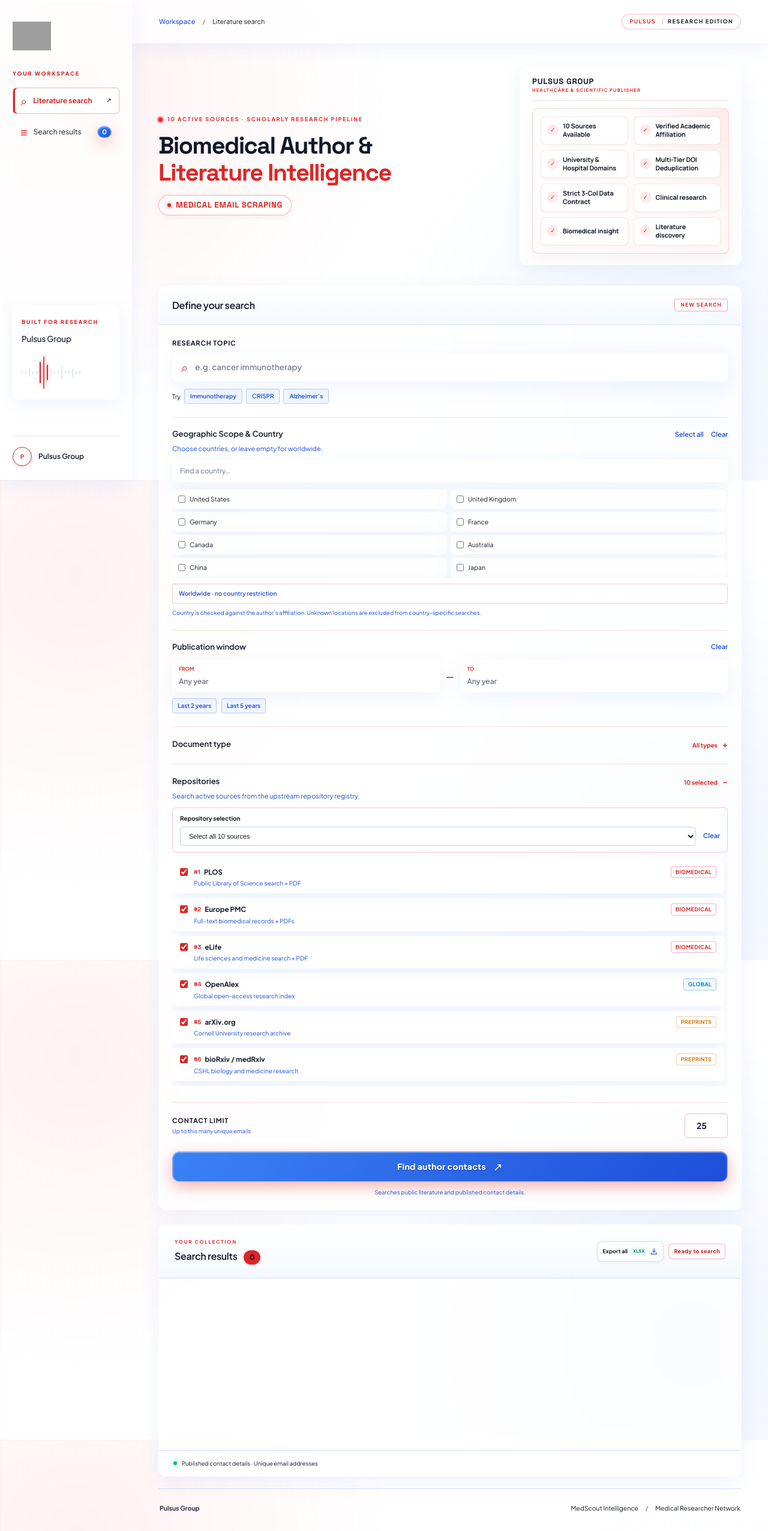
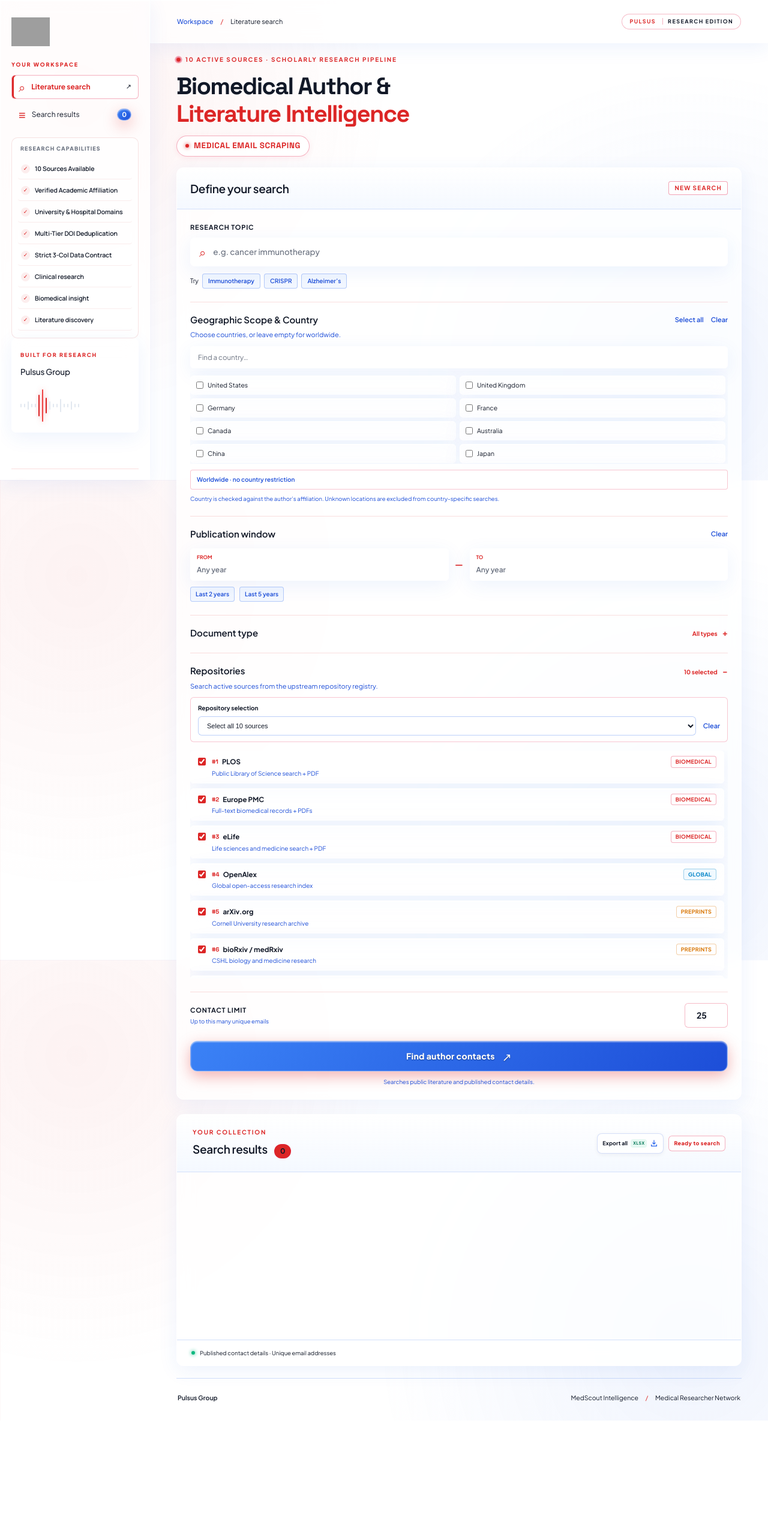
Before and after one commit to Nitro-Builds-Yash/Pulsus-MedScout, a Flask app: page / in a window 1280 px wide. Shown: the whole page at 60% size. After the commit the page ends 2365 px from the top, so only its background shows below. Run offline with Flask 3, Linux system fonts and the light colour scheme; some libraries are stand-ins or nearby versions; grey boxes are pictures that could not be loaded.

Commit message:
Refine workspace search layout
Co-authored-by: Copilot <223556219+Copilot@users.noreply.github.com>

```diff
--- a/WS2.0/static/workspace.css
+++ b/WS2.0/static/workspace.css
@@ -106,7 +106,7 @@ h2, h3 {
 }
 
 h3 {
-  font-size: 13px;
+  font-size: 15px;
   color: var(--ink);
 }
 
@@ -120,7 +120,7 @@ small {
 .sidebar {
   position: fixed;
   inset: 0 auto 0 0;
-  width: 220px;
+  width: 250px;
   background: var(--panel-bg);
   backdrop-filter: blur(16px);
   -webkit-backdrop-filter: blur(16px);
@@ -129,9 +129,12 @@ small {
 
   border-right: 1px solid var(--line);
   color: var(--ink);
-  padding: 35px 20px 22px;
+  padding: 28px 18px 18px;
   display: flex;
   flex-direction: column;
+  overflow-y: auto;
+  scrollbar-width: thin;
+  scrollbar-color: rgba(185, 28, 28, 0.35) transparent;
   z-index: 10;
   box-shadow: 4px 0 24px rgba(225, 29, 72, 0.06);
 }
@@ -237,18 +240,18 @@ small {
 }
 
 .sidebar > .side-label {
-  margin-top: 32px;
-  margin-bottom: 16px;
+  margin-top: 24px;
+  margin-bottom: 10px;
 }
 
 .nav-item {
   display: flex;
   align-items: center;
   gap: 10px;
-  padding: 12px 12px;
+  padding: 10px 11px;
   font-size: 12px;
   border-radius: 6px;
-  margin-bottom: 7px;
+  margin-bottom: 5px;
   color: var(--ink);
   border: 1px solid transparent;
 }
@@ -383,7 +386,7 @@ small {
    Main Page Layout & Topbar
    -------------------------------------------------------------------------- */
 .page {
-  margin-left: 220px;
+  margin-left: 250px;
 }
 
 .topbar {
@@ -434,18 +437,18 @@ small {
 main {
   max-width: 1600px;
   margin: auto;
-  padding: 38px 44px 20px;
+  padding: 20px 44px 20px;
 }
 
 .intro {
   display: flex;
   justify-content: space-between;
   align-items: center;
-  margin-bottom: 34px;
+  margin-bottom: 18px;
 }
 
 .eyebrow {
-  font-size: 9px;
+  font-size: 10px;
   font-weight: 700;
   letter-spacing: 1.8px;
   color: var(--accent);
@@ -617,213 +620,67 @@ h1 em {
 .badge-dot.sapphire { background: #0284C7; box-shadow: 0 0 6px rgba(2, 132, 199, 0.7); }
 .badge-dot.gold { background: #D97706; box-shadow: 0 0 6px rgba(217, 119, 6, 0.7); }
 
-/* --------------------------------------------------------------------------
-   Pulsus Enterprise Intelligence Card (Black & Red Theme)
-   -------------------------------------------------------------------------- */
-.pulsus-enterprise-card {
-  min-width: 320px;
-  max-width: 370px;
-  margin-left: 24px;
-  background: var(--panel-bg);
-  backdrop-filter: blur(16px);
-  -webkit-backdrop-filter: blur(16px);
-  box-shadow: var(--glossy-shadow);
-  border: var(--glossy-border);
-
-  border: 1px solid rgba(225, 29, 72, 0.28);
-  border-radius: 12px;
-  padding: 18px 20px;
-  box-shadow: 0 10px 30px rgba(225, 29, 72, 0.08), 0 2px 8px rgba(0, 0, 0, 0.04);
-}
-
 .pulsus-feature-box {
-  display: grid;
-  grid-template-columns: repeat(2, minmax(0, 1fr));
-  gap: 9px;
-  padding: 13px;
-  border: 1px solid rgba(185, 28, 28, 0.16);
-  border-radius: 11px;
-  background:
-    radial-gradient(circle at 100% 0%, rgba(220, 38, 38, 0.08), transparent 42%),
-    linear-gradient(145deg, #FFFFFF, #FFF7F7);
-  box-shadow: inset 0 1px 0 rgba(255, 255, 255, 0.95), 0 8px 22px rgba(127, 29, 29, 0.055);
+  display: flex;
+  flex-direction: column;
+  gap: 2px;
+  margin-top: 12px;
+  padding: 12px 10px;
+  border: 1px solid rgba(185, 28, 28, 0.12);
+  border-radius: 10px;
+  background: rgba(255, 255, 255, 0.58);
+}
+
+.pulsus-feature-box h2 {
+  margin: 0 4px 8px;
+  color: #6B7280;
+  font-size: 9px;
+  font-weight: 800;
+  letter-spacing: 1.1px;
+  line-height: 1.4;
+  text-transform: uppercase;
 }
 
 .pulsus-feature-box span {
   display: flex;
   align-items: center;
   gap: 8px;
-  min-height: 38px;
-  padding: 8px 10px;
-  border: 1px solid rgba(185, 28, 28, 0.11);
-  border-radius: 8px;
-  background: rgba(255, 255, 255, 0.92);
+  min-height: 34px;
+  padding: 7px 5px;
+  border-bottom: 1px solid rgba(185, 28, 28, 0.08);
+  border-radius: 4px;
+  background: transparent;
   color: #111827;
   font-family: 'Manrope', 'Plus Jakarta Sans', sans-serif;
-  font-size: 10.75px;
-  font-weight: 700;
-  letter-spacing: -0.15px;
-  line-height: 1.35;
-  box-shadow: 0 2px 6px rgba(17, 24, 39, 0.035);
-  transition: transform .2s ease, border-color .2s ease, background .2s ease, box-shadow .2s ease;
+  font-size: 10.5px;
+  font-weight: 600;
+  letter-spacing: -0.1px;
+  line-height: 1.4;
+  transition: color .18s ease, background .18s ease;
 }
 
 .pulsus-feature-box span::before {
   content: "✓";
   display: grid;
   place-items: center;
-  flex: 0 0 18px;
-  width: 18px;
-  height: 18px;
+  flex: 0 0 15px;
+  width: 15px;
+  height: 15px;
   border-radius: 50%;
-  background: linear-gradient(145deg, rgba(254, 226, 226, 0.95), rgba(254, 242, 242, 0.85));
-  color: var(--accent);
-  font-size: 10px;
+  background: rgba(220, 38, 38, 0.08);
+  color: var(--accent);
+  font-size: 9px;
   font-weight: 800;
-  box-shadow: inset 0 0 0 1px rgba(220, 38, 38, 0.08);
 }
 
 .pulsus-feature-box span:hover {
-  transform: translateY(-3px);
-  border-color: rgba(220, 38, 38, 0.38);
-  background: #FFFFFF;
-  box-shadow: 0 9px 18px rgba(185, 28, 28, 0.12);
+  color: var(--accent-deep);
+  background: rgba(255, 255, 255, 0.9);
 }
 
 .pulsus-feature-box span:hover::before {
   color: #FFFFFF;
   background: linear-gradient(145deg, #EF4444, #B91C1C);
-  box-shadow: 0 2px 7px rgba(185, 28, 28, 0.2);
-}
-
-@media(max-width: 420px) {
-  .pulsus-feature-box {
-    grid-template-columns: 1fr;
-  }
-}
-
-.pulsus-card-header {
-  display: flex;
-  justify-content: space-between;
-  align-items: center;
-  margin-bottom: 12px;
-  padding-bottom: 10px;
-  border-bottom: 1px solid var(--line-subtle);
-}
-
-.pulsus-brand-badge {
-  display: flex;
-  align-items: center;
-  gap: 9px;
-}
-
-.pulsus-logo-dot {
-  width: 10px;
-  height: 10px;
-  border-radius: 50%;
-  background: var(--accent);
-  box-shadow: 0 0 8px var(--accent);
-  animation: ruby-beacon 2s infinite ease-in-out;
-}
-
-.pulsus-brand-badge strong {
-  font-family: 'Space Grotesk', sans-serif;
-  font-size: 13px;
-  letter-spacing: 0.8px;
-  color: var(--ink);
-  display: block;
-  line-height: 1.1;
-}
-
-.pulsus-brand-badge small {
-  font-size: 7.5px;
-  letter-spacing: 1.2px;
-  color: var(--accent);
-  font-weight: 700;
-  display: block;
-  margin-top: 2px;
-}
-
-.pulsus-established {
-  font-family: 'Space Grotesk', monospace;
-  font-size: 9.5px;
-  font-weight: 800;
-  color: var(--accent);
-  letter-spacing: 1px;
-  padding: 3px 8px;
-  border-radius: 20px;
-  background: var(--panel-elevated);
-  border: 1px solid rgba(225, 29, 72, 0.35);
-}
-
-.pulsus-card-desc {
-  font-family: 'Space Grotesk', 'Plus Jakarta Sans', sans-serif;
-  font-size: 11px;
-  font-weight: 500;
-  letter-spacing: -0.15px;
-  color: var(--ink);
-  margin-bottom: 14px;
-  white-space: nowrap;
-  overflow: hidden;
-  text-overflow: ellipsis;
-  display: block;
-}
-
-.pulsus-stats-grid {
-  display: grid;
-  grid-template-columns: 1fr 1fr;
-  gap: 10px 14px;
-  margin-bottom: 14px;
-  padding: 10px 12px;
-  background: rgba(255, 255, 255, 0.75);
-  border-radius: 8px;
-  border: 1px solid rgba(225, 29, 72, 0.16);
-}
-
-.pulsus-stat {
-  display: flex;
-  flex-direction: column;
-}
-
-.p-num {
-  font-family: 'Space Grotesk', sans-serif;
-  font-size: 20px;
-  font-weight: 800;
-  color: var(--accent);
-  line-height: 1.1;
-  letter-spacing: -0.5px;
-}
-
-.p-lbl {
-  font-size: 8px;
-  font-weight: 700;
-  letter-spacing: 0.8px;
-  color: var(--blue-dark);
-  margin-top: 3px;
-}
-
-.pulsus-card-footer {
-  display: flex;
-  flex-wrap: wrap;
-  gap: 6px;
-  padding-top: 10px;
-  border-top: 1px solid var(--line-subtle);
-}
-
-.pulsus-focus-tag {
-  font-size: 9.5px;
-  font-weight: 600;
-  padding: 3px 8px;
-  background: rgba(255, 255, 255, 0.5); backdrop-filter: blur(8px); border: 1px solid rgba(255,255,255,0.6); box-shadow: inset 0 2px 4px rgba(0,0,0,0.02);
-  border: 1px solid rgba(225, 29, 72, 0.18);
-  border-radius: 4px;
-  color: var(--ink);
-}
-
-.pulsus-focus-tag:hover {
-  background: var(--panel-elevated);
-  border-color: var(--accent);
-  color: var(--accent);
 }
 
 .workspace-grid {
@@ -854,13 +711,13 @@ h1 em {
 }
 
 h2 {
-  font-size: 16px;
+  font-size: 19px;
   letter-spacing: -.3px;
   color: var(--ink);
 }
 
 .quiet-tag {
-  font-size: 8.5px;
+  font-size: 10px;
   letter-spacing: 1.2px;
   color: var(--accent);
   background: var(--panel-elevated);
@@ -1380,6 +1237,7 @@ details[open] .detail-value:after {
    Results Panel & Output Table (Black & Red Theme)
    -------------------------------------------------------------------------- */
 .results-panel {
+  grid-column: 1 / -1;
   background: var(--panel-bg);
   border: 1px solid var(--line);
   border-radius: 12px;
@@ -1415,7 +1273,7 @@ details[open] .detail-value:after {
 }
 
 .results-header .eyebrow {
-  font-size: 8px;
+  font-size: 10px;
   margin-bottom: 6px;
   color: var(--accent);
 }
@@ -1865,16 +1723,16 @@ td:first-child {
     grid-template-columns: minmax(0, 1fr);
   }
   main {
-    padding-top: 48px;
+    padding-top: 26px;
   }
   .intro {
-    margin-bottom: 40px;
+    margin-bottom: 18px;
   }
 }
 
 @media(max-width: 1200px) {
   .sidebar {
-    width: 185px;
+    width: 215px;
     padding-left: 16px;
     padding-right: 16px;
   }
@@ -1882,10 +1740,10 @@ td:first-child {
     font-size: 20px;
   }
   .page {
-    margin-left: 185px;
+    margin-left: 215px;
   }
   main {
-    padding: 30px 25px 15px;
+    padding: 20px 25px 15px;
   }
   .topbar {
     padding: 0 25px;
@@ -1905,7 +1763,7 @@ td:first-child {
     align-items: center;
     padding: 24px 10px;
   }
-  .sidebar > .side-label, .nav-item .nav-arrow, .nav-item .side-count, .side-note, .sidebar-footer > div {
+  .sidebar > .side-label, .nav-item .nav-arrow, .nav-item .side-count, .side-note, .sidebar-footer > div, .sidebar .pulsus-feature-box {
     display: none;
   }
   .brand-logo {
@@ -1937,6 +1795,9 @@ td:first-child {
   .workspace-grid {
     grid-template-columns: minmax(0, 1fr);
   }
+  .results-panel {
+    grid-column: auto;
+  }
   .edition {
     display: none;
   }
@@ -1950,6 +1811,7 @@ td:first-child {
     flex-direction: row;
     justify-content: space-between;
     padding: 12px 20px;
+    overflow: hidden;
   }
   .brand {
     margin: 0;
@@ -2051,10 +1913,10 @@ td:first-child {
 }
 
 /* --- Global Glossy (Glassmorphism) Enhancements --- */
-.sidebar, .topbar, .search-panel, .results-panel, .pulsus-enterprise-card,
+.sidebar, .topbar, .search-panel, .results-panel,
 .topic-wrap, .small-input, .year-range label, .country-option, .type-list label,
 .source-card, .progress-box, .table-wrap, .result-tools,
-.engine-badge, .side-note, .pulsus-stats-grid {
+.engine-badge, .side-note {
   background: rgba(255, 255, 255, 0.72) !important;
   backdrop-filter: blur(14px) saturate(180%) !important;
   -webkit-backdrop-filter: blur(14px) saturate(180%) !important;
--- a/WS2.0/templates/index.html
+++ b/WS2.0/templates/index.html
@@ -16,6 +16,17 @@
     <div class="side-label">YOUR WORKSPACE</div>
     <a href="#workspace" class="nav-item active"><span class="nav-symbol">⌕</span> Literature search <span class="nav-arrow">↗</span></a>
     <a href="#results" class="nav-item"><span class="nav-symbol">≡</span> Search results <span class="side-count" id="navCount">0</span></a>
+    <section class="pulsus-feature-box" aria-labelledby="capabilitiesHeading">
+      <h2 id="capabilitiesHeading">Research capabilities</h2>
+      <span>10 Sources Available</span>
+      <span>Verified Academic Affiliation</span>
+      <span>University &amp; Hospital Domains</span>
+      <span>Multi-Tier DOI Deduplication</span>
+      <span>Strict 3-Col Data Contract</span>
+      <span>Clinical research</span>
+      <span>Biomedical insight</span>
+      <span>Literature discovery</span>
+    </section>
     <div class="side-note"><span class="side-label">BUILT FOR RESEARCH</span><p>Pulsus Group</p><div class="signal" aria-hidden="true"><i></i><i></i><i></i><i></i><i></i><i></i><i></i><i></i><i></i><i></i><i></i><i></i><i></i><i></i><i></i><i></i><i></i></div></div>
     <div class="sidebar-footer"><span class="avatar">P</span><div>Pulsus Group</div></div>
   </aside>
@@ -27,26 +38,6 @@
           <div class="eyebrow"><span class="pulse-ruby"></span> 10 ACTIVE SOURCES · SCHOLARLY RESEARCH PIPELINE</div>
           <h1>Biomedical Author &amp;<br><em>Literature Intelligence</em></h1>
           <p>Medical Email Scraping</p>
-        </div>
-        <div class="pulsus-enterprise-card">
-          <div class="pulsus-card-header">
-            <div class="pulsus-brand-badge">
-              <div>
-                <strong>PULSUS GROUP</strong>
-                <small>HEALTHCARE &amp; SCIENTIFIC PUBLISHER</small>
-              </div>
-            </div>
-          </div>
-          <div class="pulsus-feature-box" aria-label="Research capabilities">
-            <span>10 Sources Available</span>
-            <span>Verified Academic Affiliation</span>
-            <span>University &amp; Hospital Domains</span>
-            <span>Multi-Tier DOI Deduplication</span>
-            <span>Strict 3-Col Data Contract</span>
-            <span>Clinical research</span>
-            <span>Biomedical insight</span>
-            <span>Literature discovery</span>
-          </div>
         </div>
       </section>
       <div class="workspace-grid">
```
